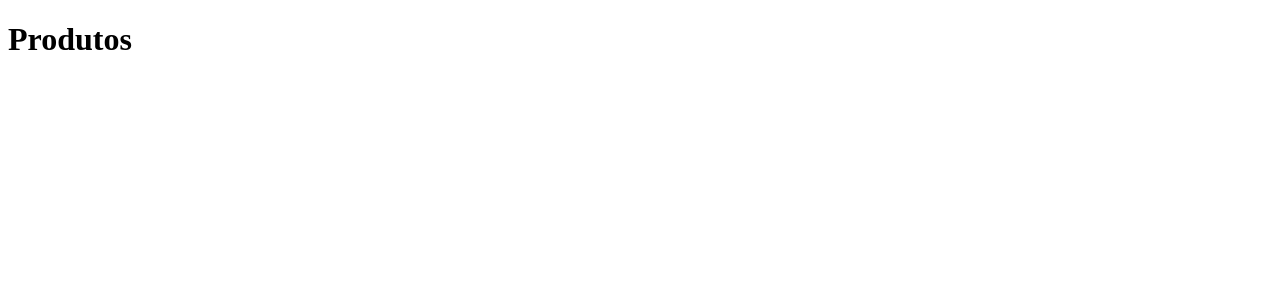
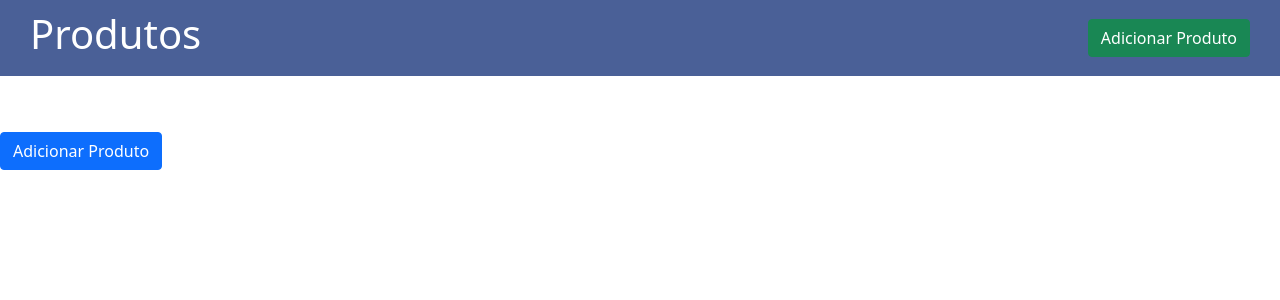
Before and after one commit to Lucasedusi/s-shop-challenge, a React (Create React App) app: page / in a window 1280 px wide. Shown: the top 300 px of the page. Built offline with nearby package versions, Linux system fonts and the light colour scheme.

Commit message:
initial styling

```diff
--- a/package.json
+++ b/package.json
@@ -10,12 +10,16 @@
     "@types/node": "^12.0.0",
     "@types/react": "^17.0.0",
     "@types/react-dom": "^17.0.0",
+    "bootstrap": "^5.0.1",
     "react": "^17.0.2",
     "react-dom": "^17.0.2",
+    "react-icons": "^4.2.0",
     "react-router-dom": "^5.2.0",
     "react-scripts": "4.0.3",
+    "reactstrap": "^8.9.0",
     "styled-components": "^5.3.0",
     "typescript": "^4.1.2",
+    "unform": "^1.2.3",
     "web-vitals": "^1.0.1"
   },
   "scripts": {
--- a/src/App.tsx
+++ b/src/App.tsx
@@ -1,4 +1,5 @@
 import React from 'react';
+import 'bootstrap/dist/css/bootstrap.min.css';
 import { BrowserRouter as Router } from 'react-router-dom';
 
 import Routes from './routes';
--- a/src/pages/ProductAdmin/index.tsx
+++ b/src/pages/ProductAdmin/index.tsx
@@ -1,13 +1,19 @@
 import React from 'react';
 
-import { Container, Content, Title } from './styles';
+import { Container, ContentPrimary, ContentSecond, Title } from './styles';
 
 const ProductAdmin: React.FC = () => {
   return (
     <Container>
-      <Content>
+      <ContentPrimary>
         <Title>Produtos</Title>
-      </Content>
+        <button className="btn btn-success">Adicionar Produto</button>
+      </ContentPrimary>
+
+      <ContentSecond>
+        <Title>Produtos</Title>
+        <button className="btn btn-primary">Adicionar Produto</button>
+      </ContentSecond>
     </Container>
   );
 };
--- a/src/pages/ProductAdmin/styles.ts
+++ b/src/pages/ProductAdmin/styles.ts
@@ -1,7 +1,20 @@
 import styled from 'styled-components';
 
-export const Container = styled.div``;
+export const Container = styled.div`
+  display: flex;
+  flex-direction: column;
+`;
 
-export const Content = styled.div``;
+export const ContentPrimary = styled.div`
+  background-color: #4a6097;
+  display: flex;
+  justify-content: space-between;
+  align-items: center;
+  padding: 10px 30px;
+`;
 
-export const Title = styled.h1``;
+export const ContentSecond = styled.div``;
+
+export const Title = styled.h1`
+  color: #fff;
+`;
--- a/src/routes/index.tsx
+++ b/src/routes/index.tsx
@@ -7,7 +7,7 @@ import ProductPurchase from '../pages/ProductPurchase';
 const Routes: React.FC = () => {
   return (
     <Switch>
-      <Route path="/" component={ProductAdmin} />
+      <Route path="/" exact component={ProductAdmin} />
       <Route path="/purchase" component={ProductPurchase} />
     </Switch>
   );
```
Also changed, not shown: src/components/Modal/index.tsx (added), 1 other file (tests, documents, lock files or other folders).
